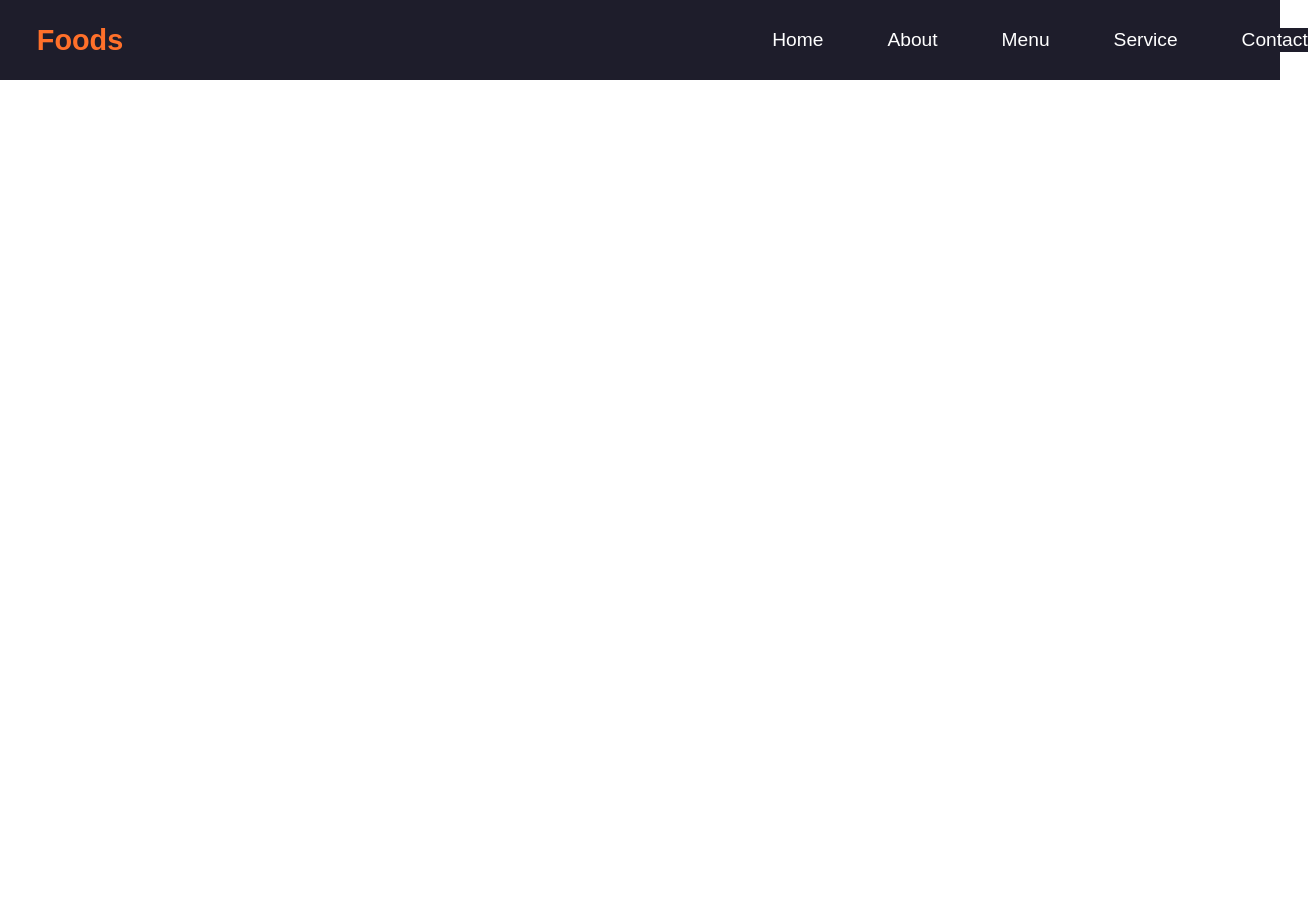
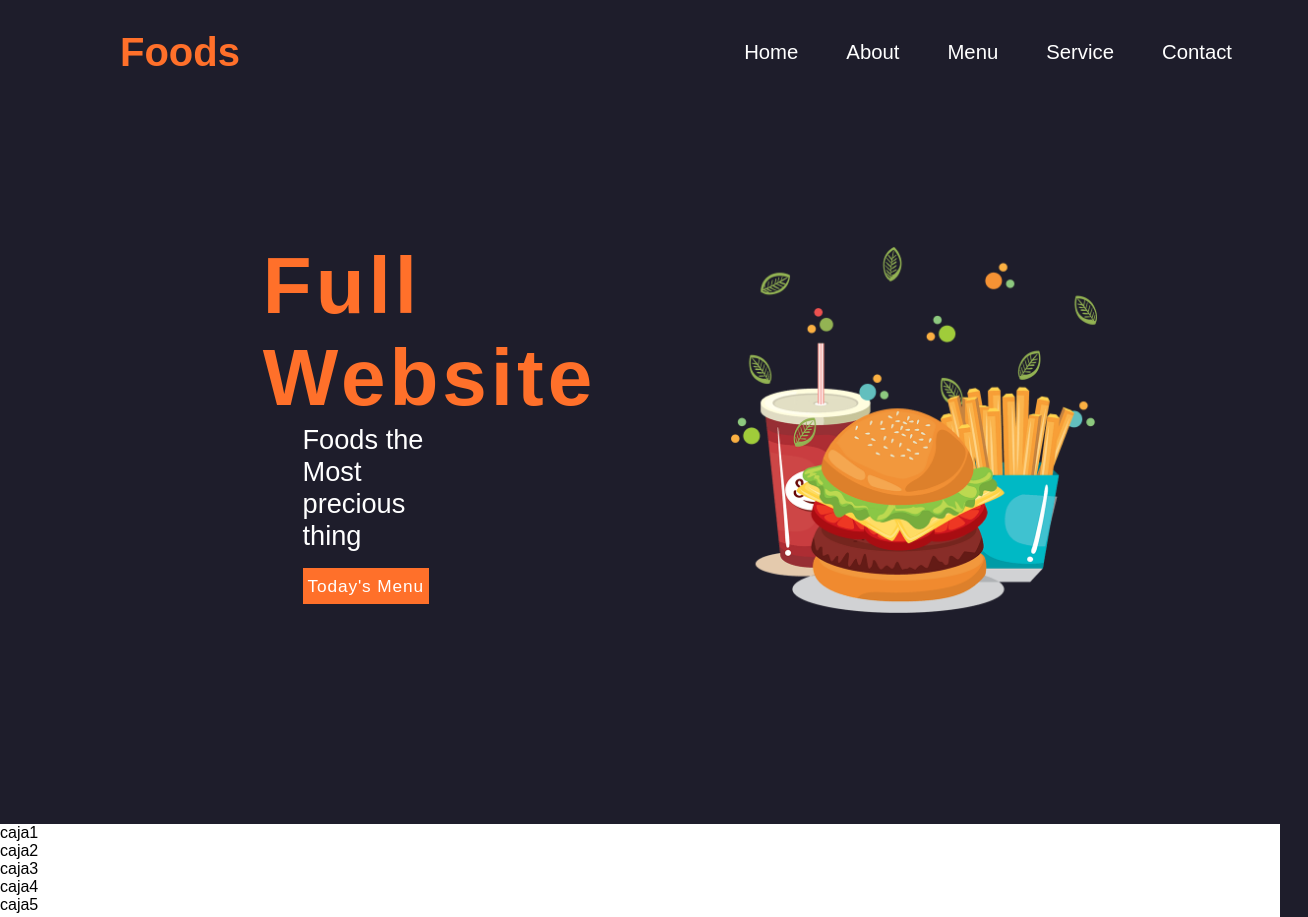
Before and after one commit to KevinGalvisSA/proyectoWeb, a plain HTML site: page index.html in a window 1280 px wide. Shown: the top 917 px of the page, 1308 px wide, since content can reach past the window. Before the commit the page ends 800 px from the top, so only its background shows below. Drawn offline with nearby package versions, Linux system fonts and the light colour scheme.

Commit message:
feat: :construction: Creacion de la estructura del apartado 'about' y correciones del estilo.
Creacion de la estructura para el grid en el apartado 'about' y correciones de diseño-estilo,

```diff
--- a/css/style.css
+++ b/css/style.css
@@ -9,18 +9,18 @@
 }
 
 body{
-    background-color: var(--color-primario);
+    background-color: var(--color-secundario);
 }
 
 .container_header{
-    background: var(--color-secundario);
+    /*background: blueviolet;*/
     width: 100%;
-    height: 10vh;
+    height: 13vh;
     display: grid;
     grid-template-columns: repeat(8, 1fr);
     grid-template-rows: repeat(1, 1fr);
     grid-template-areas:
-    "headerL . . . . headerR headerR headerR"
+    "headerL . . . headerR headerR headerR headerR"
     ;
 }
 
@@ -33,7 +33,8 @@ body{
     color: var(--color-terciario);
     width: 100%;
     height: 100%;
-    font-size: 1.8em;
+    padding: 0em 3em;
+    font-size: 2.5em;
     text-transform: capitalize;
     display: flex;
     justify-content: center;
@@ -46,18 +47,20 @@ body{
 }
 
 .header_right{
+    /*background: yellow;*/
     width: 100%;
-    height: 10vh;
-    /*background: yellow;*/
+    height: 13vh;
 }
 
 .header_list{
+    /*background: teal;*/
     width: 100%;
     height: 100%;
+    padding: 0em 3em;
     list-style: none;
-    gap: 4em;
+    gap: 3em;
     display: flex;
-    justify-content: center;
+    justify-content: end;
     align-items: center;
 }
 
@@ -65,9 +68,9 @@ body{
     background: var(--color-secundario);
     color: var(--color-primario);
     border: none;
-    width: 8.5vh;
-    height: 3vh;
-    font-size: 1.2em;
+    width: 10em;
+    height: 4vh;
+    font-size: 1.27em;
     text-decoration: none;
     text-transform: capitalize;
     cursor: pointer;
@@ -77,3 +80,122 @@ body{
     border: 1px solid var(--color-primario);
     color: var(--color-terciario);
 }
+
+.main{
+    width: 100%;
+    height: 90vh;
+}
+
+.container_main{
+    width: 100%;
+    height: 100%;
+    display: grid;
+    grid-template-columns: repeat(7, 1fr);
+    grid-template-rows: repeat(8, 1fr);
+    grid-template-areas:
+    ". . . . . . ."
+    ". . . . imagen imagen ."
+    ". titulo titulo titulo imagen imagen ."
+    ". texto texto . imagen imagen ."
+    ". boton boton . imagen imagen ."
+    ". . . . imagen imagen ."
+    ". . . . . . ."
+    ;
+}
+
+.item_main__title{
+/*background: red;*/
+grid-area: titulo;
+}
+
+.main__title{
+    /*background: darkgray;*/
+    width: 100%;
+    height: 100%;
+    display: flex;
+    justify-content: center;
+    align-items: center;
+}
+
+.title_main{
+    color: var(--color-terciario);
+    padding: 0em 1em;
+    font-size: 5em;
+    letter-spacing: .05em;
+    text-transform: capitalize;
+}
+
+.item_main__text{
+    /*background: blanchedalmond;*/
+    grid-area: texto;
+}
+
+.main__text{
+    /*background: red;*/
+    width: 100%;
+    height: 100%;
+    display: flex;
+    justify-content: stretch;
+    align-items: center;
+}
+
+.text_main{
+    color: var(--color-primario);
+    padding: 0em 4.4em;
+    font-size: 1.7em;
+}
+
+.text_bigger{
+    text-transform: capitalize;
+}
+
+.item_main__button{
+    /*background: lightpink;*/
+    grid-area: boton;
+}
+
+.main__button{
+    /*background: lightseagreen;*/
+    width: 100%;
+    height: 100%;
+    padding: 0px 7.5em;
+    display: flex;
+    align-items: center;
+}
+
+.button_main{
+    background: var(--color-terciario);
+    color: var(--color-primario);
+    border: 1px solid var(--color-terciario);
+    width: 8em;
+    height: 2.1em;
+    font-size: 1.08em;
+    text-align: center;
+    text-transform: capitalize;
+    letter-spacing: .05em;
+}
+
+.item_main__image{
+    /*background: darkgoldenrod;*/
+    grid-area: imagen;
+    display: flex;
+    align-items: center;
+}
+
+.main__image{
+    /*background: yellow;*/
+    width: 100%;
+    height: 100%;
+}
+
+.main__image .image_home{
+    width: 100%;
+    height: 100%;
+    object-fit: contain;
+}
+
+.container_about{
+    background: var(--color-primario);
+    width: 100%;
+    height: 100vh;
+}
--- a/index.html
+++ b/index.html
@@ -28,7 +28,47 @@
             </section>
         </div>
     </header>
-    <main></main>
+    <main class="main">
+        <section class="container_main">
+            <section class="item_main__title">
+                <article class="main__title">
+                    <h1 class="title_main">full website</h1>
+                </article>
+            </section>
+            <section class="item_main__text">
+                <article class="main__text">
+                    <p class="text_main"><span class="text_bigger">foods</span> the <br> <span class="text_bigger">most</span> precious thing</p>
+                </article>
+            </section>
+            <section class="item_main__button">
+                <article class="main__button">
+                    <button class="button_main">today's menu</button>
+                </article>
+            </section>
+            <section class="item_main__image">
+                <article class="main__image">
+                    <img src="/storage/img/home.png" class="image_home">
+                </article>
+            </section>
+        </section>
+    </main>
+    <section class="container_about">
+        <section class="item_about__image">
+            <article>caja1</article>
+        </section>
+        <section class="item_about__firstT">
+            <article>caja2</article>
+        </section>
+        <section class="item_about__secondT">
+            <article>caja3</article>
+        </section>
+        <section class="item_about__text">
+            <article>caja4</article>
+        </section>
+        <section class="item_about__button">
+            <article>caja5</article>
+        </section>
+    </section>
     <footer></footer>
 </body>
 </html>
```
Also changed, not shown: storage/img/about.png (added), storage/img/food1.png (added), storage/img/food2.png (added), storage/img/food3.png (added), storage/img/home.png (added), storage/img/s1.png (added), storage/img/s2.png (added), storage/img/s3.png (added).
